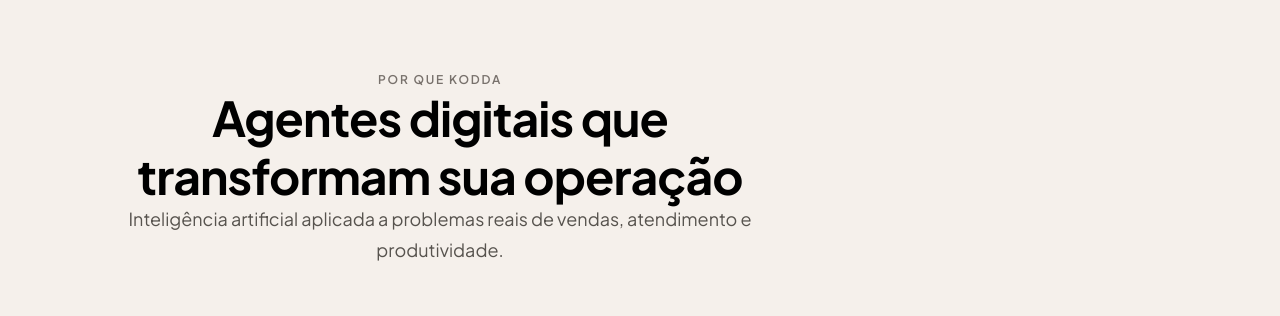
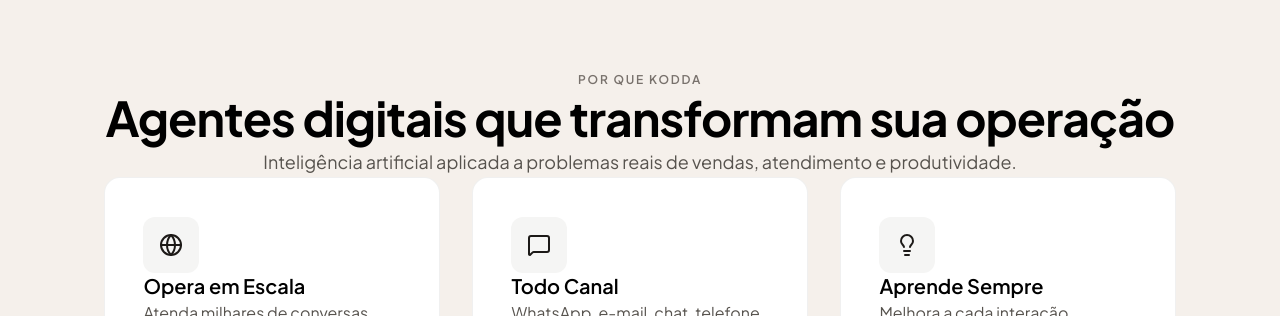
Before and after one commit to koddaai/kodda-site, a Next.js app: page / in a window 1280 px wide. Shown: the part 2334-2650 px from the top of the page. Built offline with nearby package versions, Linux system fonts and the light colour scheme.

Commit message:
fix: centralizar headers das seções Features e Metrics
Co-Authored-By: Claude Opus 4.5 <noreply@anthropic.com>

```diff
--- a/src/components/Features.tsx
+++ b/src/components/Features.tsx
@@ -51,7 +51,7 @@ export default function Features() {
     <section className="section-wrapper bg-[#F5F0EB]">
       <div className="container-main">
         {/* Header */}
-        <div className="section-header max-w-2xl mx-auto">
+        <div className="w-full flex flex-col items-center text-center mb-16">
           <motion.span
             className="label-tag mb-4 block"
             initial={{ opacity: 0, y: 20 }}
--- a/src/components/Metrics.tsx
+++ b/src/components/Metrics.tsx
@@ -130,7 +130,7 @@ export default function Metrics() {
     <section className="section-wrapper bg-white">
       <div className="container-main">
         {/* Header */}
-        <div className="section-header max-w-2xl mx-auto">
+        <div className="w-full flex flex-col items-center text-center mb-16">
           <motion.span
             className="label-tag mb-4 block"
             initial={{ opacity: 0, y: 20 }}
```
